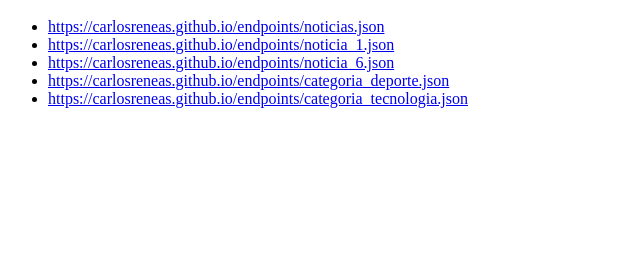
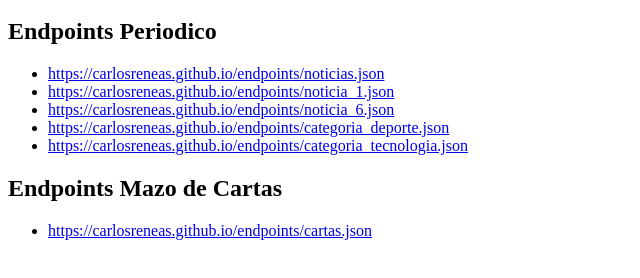
Before and after one commit to carlosreneas/endpoints, a plain HTML site: page index.html in a window 1280 px wide. Shown: the part 48-326 px from the top of the page, without its empty margins (0-640 px from the left). Drawn offline with Linux system fonts and the light colour scheme.

Commit message:
Update index.html

```diff
--- a/index.html
+++ b/index.html
@@ -2,6 +2,7 @@
   <head></head>
   <body>
     <h1>Endpoints</h1>
+    <h2>Endpoints Periodico</h2>
     <ul>
       <li><a target="blank" href="https://carlosreneas.github.io/endpoints/noticias.json">https://carlosreneas.github.io/endpoints/noticias.json</a></li>
       <li><a target="blank" href="https://carlosreneas.github.io/endpoints/noticia_1.json">https://carlosreneas.github.io/endpoints/noticia_1.json</a></li>
@@ -9,7 +10,10 @@
       <li><a target="blank" href="https://carlosreneas.github.io/endpoints/categoria_deporte.json">https://carlosreneas.github.io/endpoints/categoria_deporte.json</a></li>
       <li><a target="blank" href="https://carlosreneas.github.io/endpoints/categoria_tecnologia.json">https://carlosreneas.github.io/endpoints/categoria_tecnologia.json</a></li>
     </ul>
-
+    <h2>Endpoints Mazo de Cartas</h2>
+    <ul>
+      <li><a target="blank" href="https://carlosreneas.github.io/endpoints/cartas.json">https://carlosreneas.github.io/endpoints/cartas.json</a></li>
+    </ul>
 
   </body>
 
```
